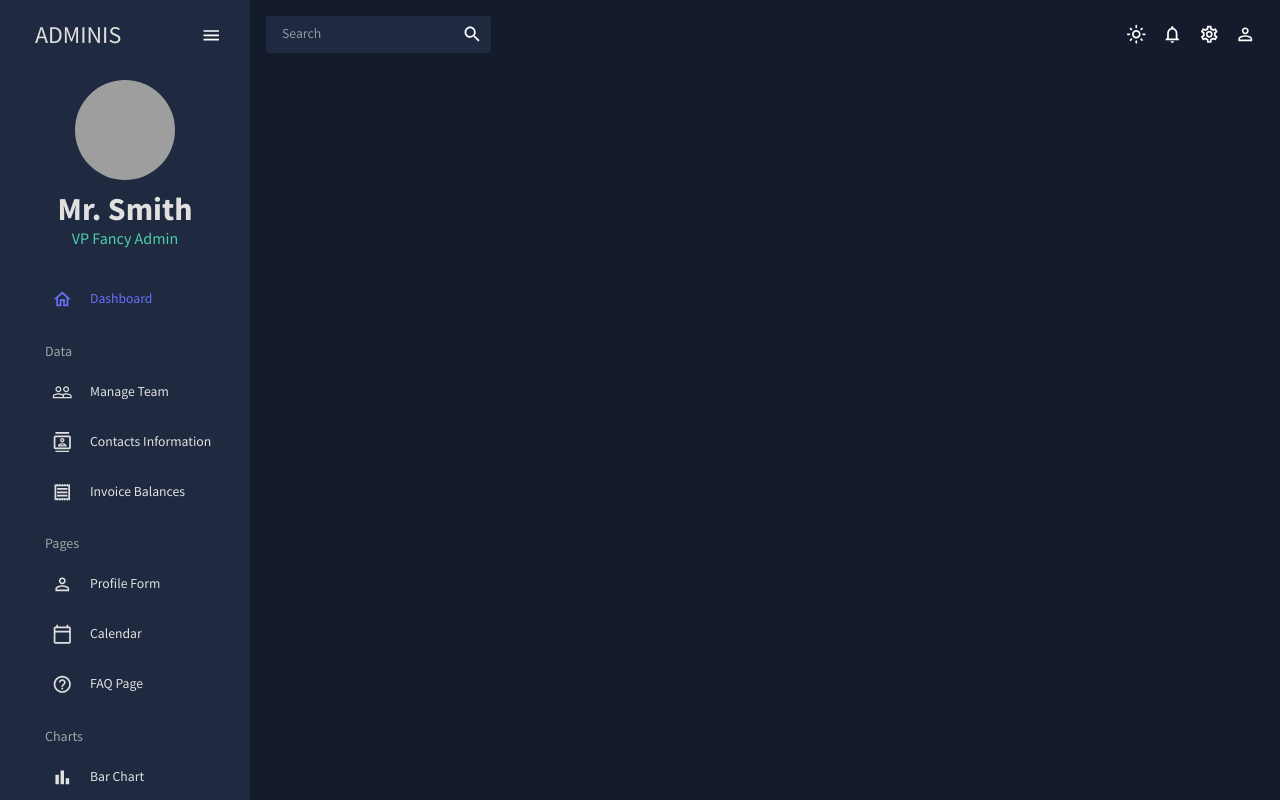
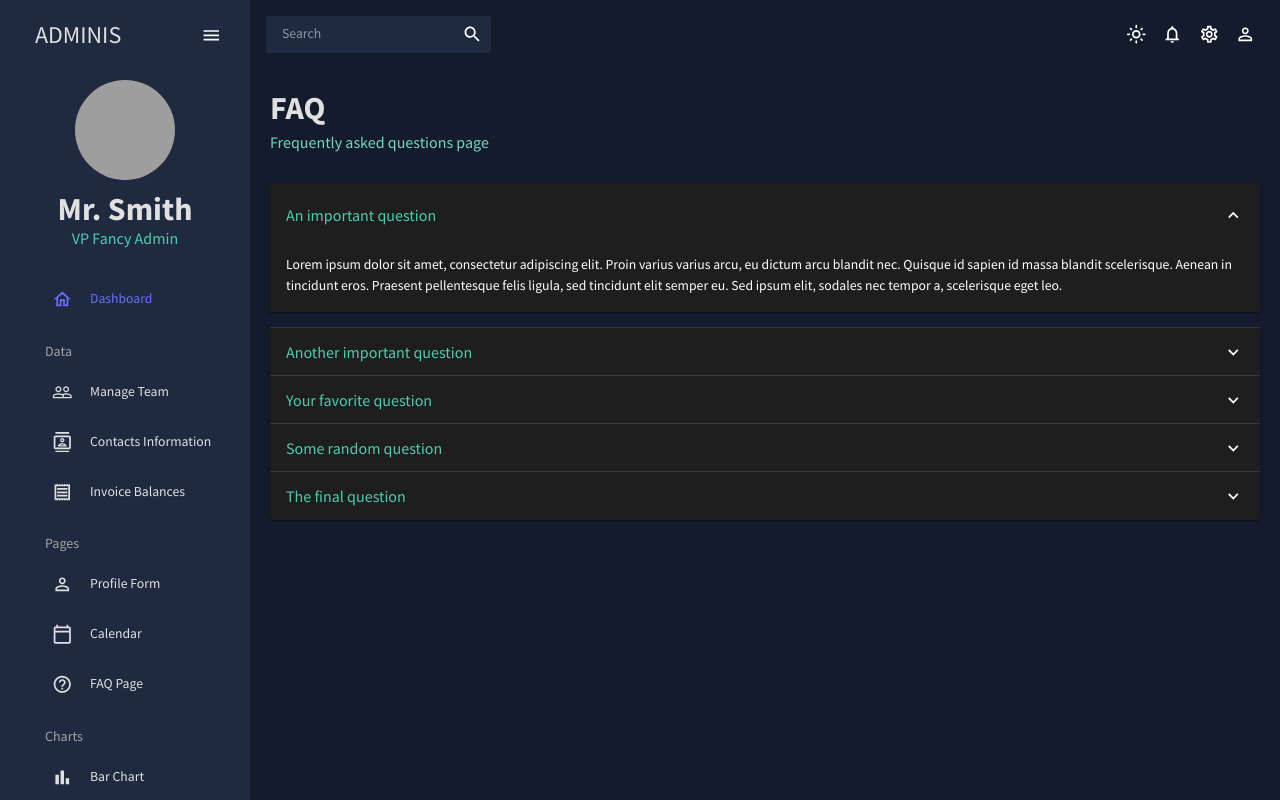
Before and after one commit to matheusalencar23/react-admin, a React (Create React App) app: page /faq in a window 1280 px wide. Built offline with nearby package versions, Linux system fonts and the light colour scheme; grey boxes are pictures that could not be loaded.

Commit message:
faq page

```diff
--- a/src/App.js
+++ b/src/App.js
@@ -12,7 +12,7 @@ import Contacts from "./scenes/contacts";
 import Form from "./scenes/form";
 // import Line from "./scenes/dashboard";
 // import Pie from "./scenes/dashboard";
-// import FAQ from "./scenes/dashboard";
+import FAQ from "./scenes/faq";
 // import Geography from "./scenes/dashboard";
 import Calendar from "./scenes/calendar";
 
@@ -37,7 +37,7 @@ function App() {
                 <Route path="/form" element={<Form />} />
                 {/* <Route path="/line" element={<Line />} /> */}
                 {/* <Route path="/pie" element={<Pie />} /> */}
-                {/* <Route path="/faq" element={<FAQ />} /> */}
+                <Route path="/faq" element={<FAQ />} />
                 {/* <Route path="/geography" element={<Geography />} /> */}
                 <Route path="/calendar" element={<Calendar />} />
               </Routes>
--- /dev/null
+++ b/src/scenes/faq/index.jsx
@@ -0,0 +1,49 @@
+import {
+  Box,
+  useTheme,
+  Typography,
+  Accordion,
+  AccordionSummary,
+  AccordionDetails,
+} from "@mui/material";
+import { ExpandMore } from "@mui/icons-material";
+import Header from "../../components/Header";
+import { tokens } from "../../theme";
+
+const Question = ({ title, defaultExpanded }) => {
+  const theme = useTheme();
+  const colors = tokens(theme.palette.mode);
+  return (
+    <Accordion defaultExpanded={defaultExpanded}>
+      <AccordionSummary expandIcon={<ExpandMore />}>
+        <Typography color={colors.greenAccent[500]} variant="h5">
+          {title}
+        </Typography>
+      </AccordionSummary>
+      <AccordionDetails>
+        <Typography>
+          Lorem ipsum dolor sit amet, consectetur adipiscing elit. Proin varius
+          varius arcu, eu dictum arcu blandit nec. Quisque id sapien id massa
+          blandit scelerisque. Aenean in tincidunt eros. Praesent pellentesque
+          felis ligula, sed tincidunt elit semper eu. Sed ipsum elit, sodales
+          nec tempor a, scelerisque eget leo.
+        </Typography>
+      </AccordionDetails>
+    </Accordion>
+  );
+};
+
+const FAQ = () => {
+  return (
+    <Box m="20px">
+      <Header title="FAQ" subtitle="Frequently asked questions page" />
+      <Question title="An important question" defaultExpanded />
+      <Question title="Another important question" />
+      <Question title="Your favorite question" />
+      <Question title="Some random question" />
+      <Question title="The final question" />
+    </Box>
+  );
+};
+
+export default FAQ;
```
